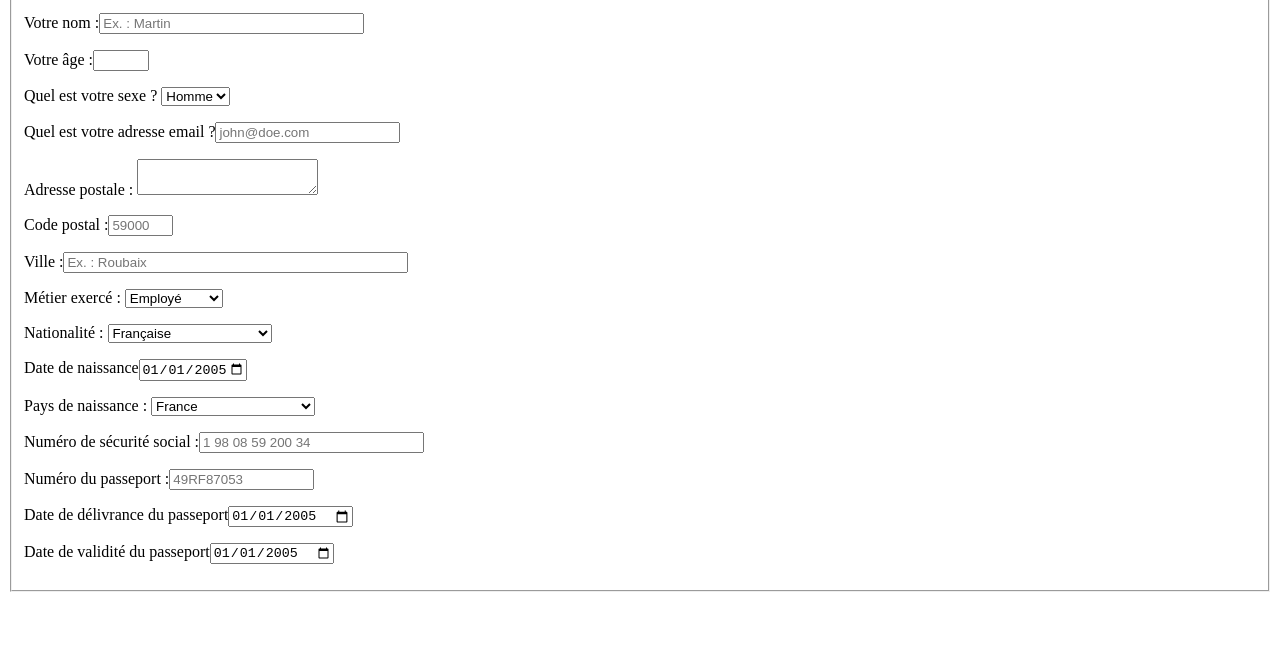
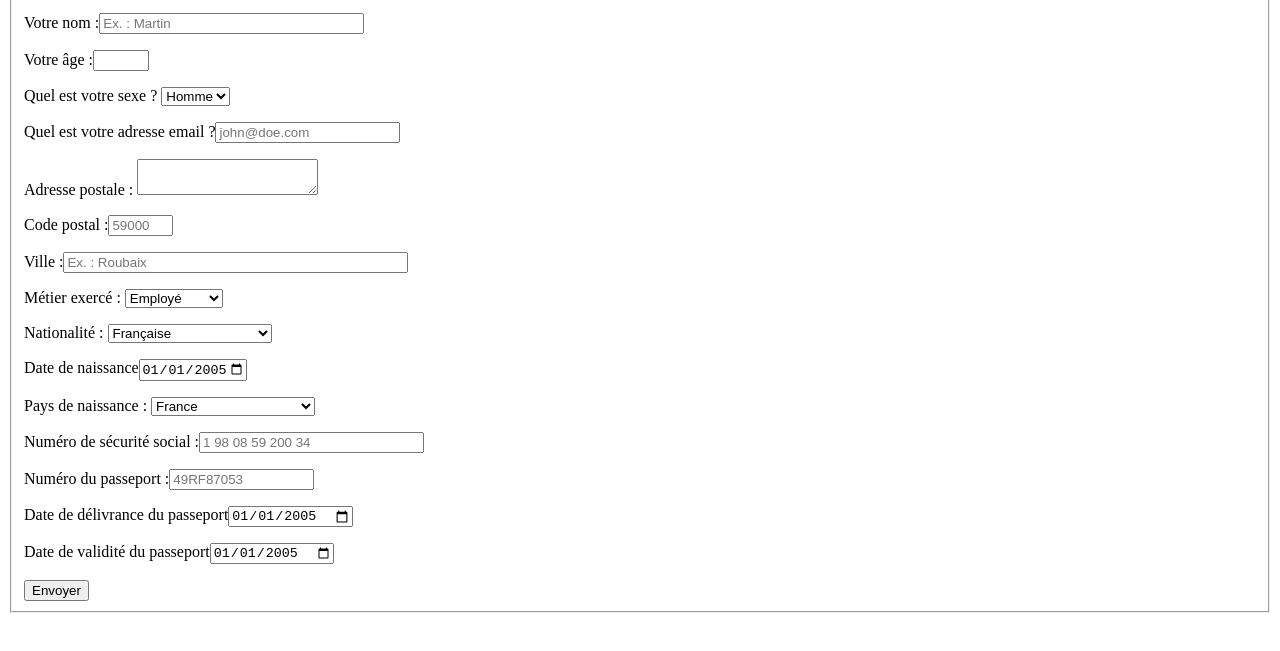
Before and after one commit to Nonoh1976/Formulaire-du-31102023, a plain HTML site: page index.html in a window 1280 px wide. Shown: the part 119-770 px from the top of the page. Drawn offline with Linux system fonts and the light colour scheme.

Commit message:
Formulaire fin

```diff
--- a/index.html
+++ b/index.html
@@ -45,7 +45,8 @@
 
         <form method="get" action="https://github.com/Nonoh1976/Formulaire-du-31102023">
             <p>
-                <label for="email">Quel est votre adresse email ?</label><input type="email" name="email" id="email" placeholder="john@doe.com" required>
+                <label for="email">Quel est votre adresse email ?</label><input type="email" name="email" id="email"
+                    placeholder="john@doe.com" required>
             </p>
         </form>
 
@@ -97,7 +98,7 @@
         <form method="get" action="https://github.com/Nonoh1976/Formulaire-du-31102023">
             <p>
                 <label for="naissance">Date de naissance</label><input type="date" name="naissance" id="naissance"
-                value="2005-01-01" min="2005-01-30" max="1922-01-01" >
+                    value="2005-01-01" min="2005-01-30" max="1922-01-01">
             </p>
         </form>
         <form method="get" action="https://github.com/Nonoh1976/Formulaire-du-31102023">
@@ -112,8 +113,8 @@
         </form>
         <form method="get" action="https://github.com/Nonoh1976/Formulaire-du-31102023">
             <p>
-                <label for="s.social">Numéro de sécurité social :</label><input type="text" name="s.social" id="s.social"
-                    placeholder="1 98 08 59 200 34" size="25" maxlength="20">
+                <label for="s.social">Numéro de sécurité social :</label><input type="text" name="s.social"
+                    id="s.social" placeholder="1 98 08 59 200 34" size="25" maxlength="20">
             </p>
         </form>
         <form method="get" action="https://github.com/Nonoh1976/Formulaire-du-31102023">
@@ -124,16 +125,19 @@
         </form>
         <form method="get" action="https://github.com/Nonoh1976/Formulaire-du-31102023">
             <p>
-            <label for="délivrance">Date de délivrance du passeport</label><input type="date" name="délivrance" id="délivrance"
-            value="2005-01-01" >
+                <label for="délivrance">Date de délivrance du passeport</label><input type="date" name="délivrance"
+                    id="délivrance" value="2005-01-01">
             </p>
         </form>
         <form method="get" action="https://github.com/Nonoh1976/Formulaire-du-31102023">
             <p>
-            <label for="validité">Date de validité du passeport</label><input type="date" name="validité" id="validité"
-            value="2005-01-01" >
+                <label for="validité">Date de validité du passeport</label><input type="date" name="validité"
+                    id="validité" value="2005-01-01">
             </p>
         </form>
+
+        <input type="submit" value="Envoyer">
+
     </fieldset>
 
 </body>
```
Lines whose indentation alone changed are shown as unchanged.
